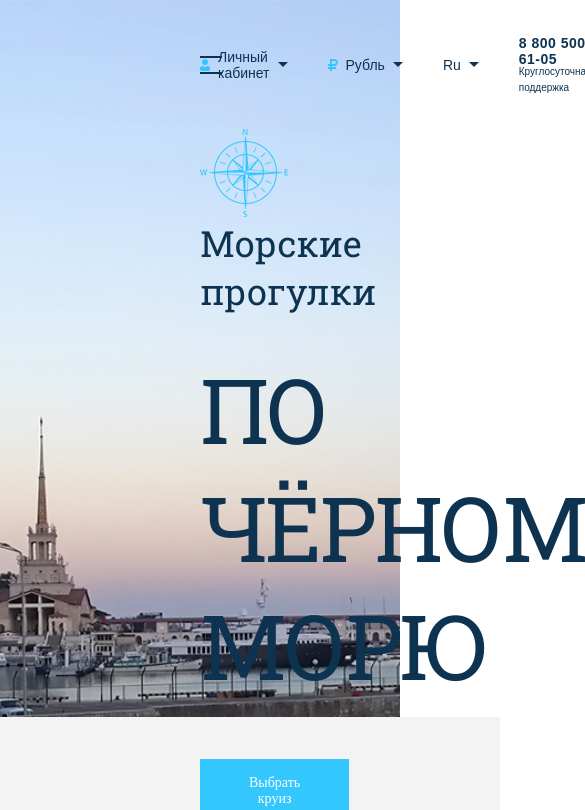
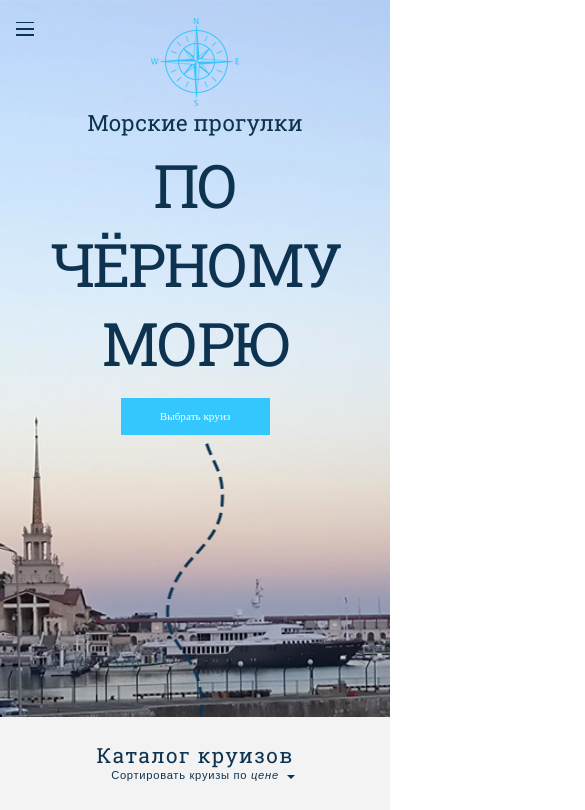
Before and after one commit to jakhongir-i/Cruize, a website: page dev/pug/index.pug in a window 390 px wide. Shown: the top 810 px of the page, 585 px wide, since content can reach past the window. Drawn offline with nearby package versions, Linux system fonts and the light colour scheme; files that its build step writes are made by us from their sources; files whose address does not match are found by name.

Commit message:
finished

```diff
--- a/dev/components/card/card.scss
+++ b/dev/components/card/card.scss
@@ -9,7 +9,6 @@
 
   &__img{
     width: 100%;
-    display: flex;
 
     & img{
       width: inherit;
--- a/dev/components/footer/footer.scss
+++ b/dev/components/footer/footer.scss
@@ -5,9 +5,21 @@
   font-size: 1.4rem;
   justify-content: space-between;
 
+  @include respond(tab-port){
+    padding: 3rem 10rem;
+
+  }
+
+  @include respond(phone){
+    padding: 3rem 2rem;
+    flex-direction: column;
+    text-align: center;
+  }
   &__menu{
     list-style: none;
-
+    @include respond(phone){
+      display: none;
+    }
     & li:not(:last-child){
       margin-bottom: 1rem;
     }
--- a/dev/components/header/header-nav/header-nav.scss
+++ b/dev/components/header/header-nav/header-nav.scss
@@ -5,6 +5,9 @@
   cursor: pointer;
   &:not(:last-child){
     margin-right: 4rem;
+  }
+  @include respond(phone){
+    display: none;
   }
 
   &-icon{
--- a/dev/components/header/header.scss
+++ b/dev/components/header/header.scss
@@ -12,11 +12,20 @@
   color: $color-primary;
   position: relative;
   background-color: $color-bg;
+
+  @include respond(tab-port){
+    padding: 0 10rem;
+  }
+  @include respond(phone){
+    padding: 0 2rem;
+  }
   &__nav{
     display: flex;
     justify-content: space-between;
     align-items: center;
     padding: 3.5rem 0;
+
+
   }
 
   &__nav-icon{
@@ -52,12 +61,17 @@
   &__nav-right{
     display: flex;
     justify-content: space-between;
-
+    @include respond(phone){
+      display: none;
+    }
   }
 
   &__text-box{
     text-align: center;
 
+    @include respond(phone){
+      margin-top: -5rem;
+    }
   }
 }
 
--- a/dev/scss/assets/_base.scss
+++ b/dev/scss/assets/_base.scss
@@ -1,6 +1,18 @@
 *{margin: 0;padding: 0; }
 html{
   font-size: 62.5%;
+
+  @include respond(tab-land){ //width < 1200?
+		font-size: 56.25%; // 1rem = 9px; 9px/16px = 56.25%
+	}
+
+	@include respond(tab-port){ //width < 900?
+		font-size: 50%; // 1rem = 8px; 8px/16px = 50%
+	}
+
+ 	@include respond(big-desktop){ //width > 1800?
+		font-size: 75%; // 1rem = 12px; 12px/16 = 75%
+	}
 }
 
 body{
--- a/dev/scss/assets/_mixins.scss
+++ b/dev/scss/assets/_mixins.scss
@@ -0,0 +1,17 @@
+@mixin respond($breakpoint)  {
+  @if $breakpoint == phone {
+     @media (max-width: 37.5em) { @content; }       //600px
+  }
+
+  @if $breakpoint == tab-port {
+     @media (max-width: 56.25em) { @content; }      //900px
+  }
+
+  @if $breakpoint == tab-land {
+     @media (max-width: 80.6em) { @content; }         //1200px
+  }
+
+  @if $breakpoint == big-desktop {
+     @media (min-width: 112.5em) { @content; }      //1800px
+  }
+}
--- a/dev/scss/assets/_typography.scss
+++ b/dev/scss/assets/_typography.scss
@@ -6,6 +6,9 @@
     display: block;
     font-size: 3.6rem;
 
+    @include respond(tab-land) {
+      font-size: 2.8rem;
+    }
   }
 
   &__sub{
@@ -13,6 +16,10 @@
     text-transform: uppercase;
     font-size: 9rem;
     letter-spacing: -2.5px;
+
+    @include respond(tab-land) {
+      font-size: 7.5rem;
+    }
   }
 }
 
@@ -21,17 +28,24 @@
   font-family: "Roboto Slab";
   font-weight: 400;
   font-size: 3.6rem;
+  letter-spacing: 1.3px;
+
+  @include respond(tab-land) {
+    font-size: 2.6rem;
+  }
 }
 .heading-tertiary{
   color: $color-secondary;
   font-family: "Roboto Slab";
   font-weight: 400;
   font-size: 1.8rem;
+
 }
 .sort-cost{
   font-size: 1.4rem;
   color: $color-primary;
   position: relative;
+  letter-spacing: .7px;
 
   &::after{
     content: '';
--- a/dev/scss/assets/_utilities.scss
+++ b/dev/scss/assets/_utilities.scss
@@ -1,5 +1,17 @@
-.u-margin-bottom-small{margin-bottom: 3.5rem !important;}
+.u-margin-bottom-small{
+  margin-bottom: 3.5rem !important;
 
-.u-margin-bottom-medium{margin-bottom: 5.5rem !important;}
+  @include respond(tab-land) {
+    margin-bottom: 1rem !important;
+  }
+}
+
+.u-margin-bottom-medium{
+  margin-bottom: 5.5rem !important;
+
+  @include respond(tab-land) {
+    margin-bottom: 2rem !important;
+  }
+}
 
 .u-center-text {text-align: center !important;}
--- a/dev/scss/assets/pages/_home.scss
+++ b/dev/scss/assets/pages/_home.scss
@@ -3,10 +3,21 @@
   padding: 0 25rem;
   font-family: 'Raleway', sans-serif;
 
+  @include respond(tab-port){
+    padding: 0 10rem;
+  }
+
+  @include respond(phone){
+    padding: 0 2rem;
+  }
 }
 
 .cruize-catalog{
   padding-top: 14rem;
+
+  @include respond(tab-land){
+    padding-top: 3rem;
+  }
 }
 .show-more-btn{
   text-align: center;
@@ -19,6 +30,20 @@
   grid-template-areas: "first second" "first third" "four five";
   grid-gap: 3rem;
   margin-top: 4rem;
+
+  @include respond(tab-land){
+    display: grid;
+    grid-template-columns: 1fr 1fr;
+    grid-template-rows: 1fr 1fr;
+    grid-template-areas: "first second" "third four";
+  }
+
+  @include respond(tab-port){
+      display: grid;
+      grid-template-columns: 1fr;
+      grid-template-rows: auto;
+      grid-template-areas: "first" "second" "third" "four";
+  }
 }
 .first { grid-area: first; }
 
@@ -29,17 +54,13 @@
 .four { grid-area: four;  margin-top: -1rem; }
 
 .five { grid-area: five;  margin-top: -1rem; }
+
 .show-in-tab{
   display: none;
 }
 
-@media only screen and (max-width: 1200px) {
-  .card-wrap {
-    display: grid;
-    grid-template-columns: 1fr 1fr;
-    grid-template-rows: 1fr 1fr;
-    grid-template-areas: "first second" "third four";
-  }
+@include respond(tab-land){
+
 
   .first { grid-area: first; }
 
@@ -60,7 +81,6 @@
 
 @media only screen and (max-width: 1000px){
   .card-wrap{
-
       display: grid;
       grid-template-columns: 1fr;
       grid-template-rows: auto;
```
Also changed, not shown: build/css/style.min.css, build/img/icon/inst.png (added), build/img/icon/ok@2x.png (added), build/img/icon/user.png (added), build/img/icon/vk.png (added), build/img/icon/yutb.png (added), build/img/icon/Р.png (added).
